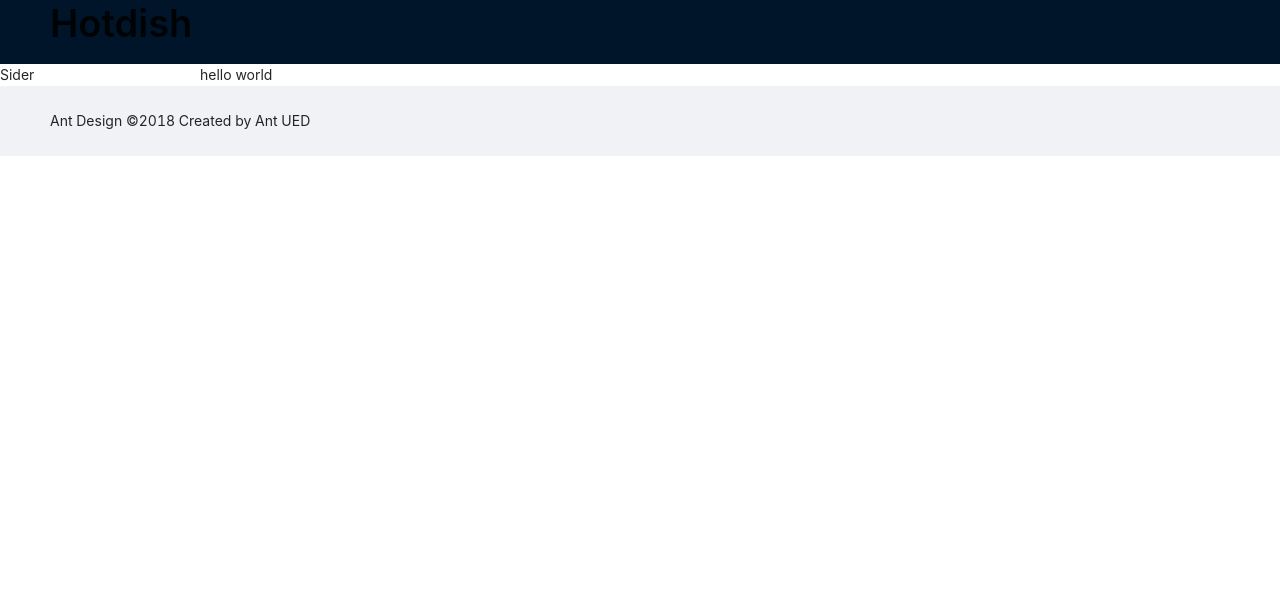
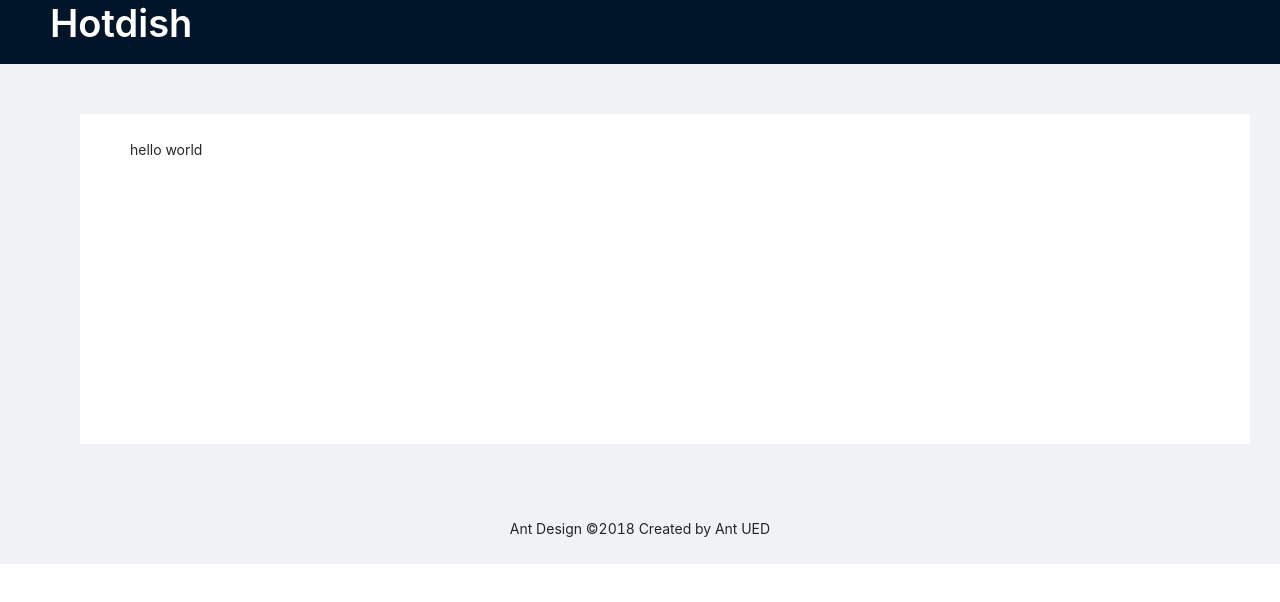
Before and after one commit to colathro/midwest-helps, a React (Create React App) app in the folder ClientApp/: page / in a window 1280 px wide. Shown: the top 602 px of the page. Built offline with nearby package versions, Linux system fonts and the light colour scheme.

Commit message:
App.scss style changes

```diff
--- a/ClientApp/src/App.scss
+++ b/ClientApp/src/App.scss
@@ -1,9 +1,26 @@
 /* Provide sufficient contrast against white background */
 @import '~antd/dist/antd.css';
 
-.site-layout-background {
-  background: #fff;
-  padding: '24px 0';
+h1.title {
+  color: white;
+}
+
+main.content-layout {
+  padding: 50px 30px 50px 80px;
+}
+
+section.site-layout-background {
+  background: white;
+  padding: 25px;
+}
+
+main.content-home {
+  padding: 0px 25px;
+  min-height: 280px;
+}
+
+footer.footer-layout {
+  text-align: center;
 }
 
 a {
--- a/ClientApp/src/App.tsx
+++ b/ClientApp/src/App.tsx
@@ -12,18 +12,15 @@ const { Title } = Typography;
 export const App: React.FC = () => (
   <Layout>
     <Header className="header">
-      <Title>Hotdish</Title>
+      <Title className="title">Hotdish</Title>
     </Header>
-    <Content>
+    <Content className="content-layout">
       <Layout className="site-layout-background">
-        <Sider className="site-layout-background" width={200}>
-          Sider
-        </Sider>
-        <Content>
+        <Content className="content-home">
           <Route exact path='/' component={Home} />
         </Content>
       </Layout>
     </Content>
-    <Footer>Ant Design ©2018 Created by Ant UED</Footer>
+    <Footer className="footer-layout">Ant Design ©2018 Created by Ant UED</Footer>
   </Layout>
 );
```
